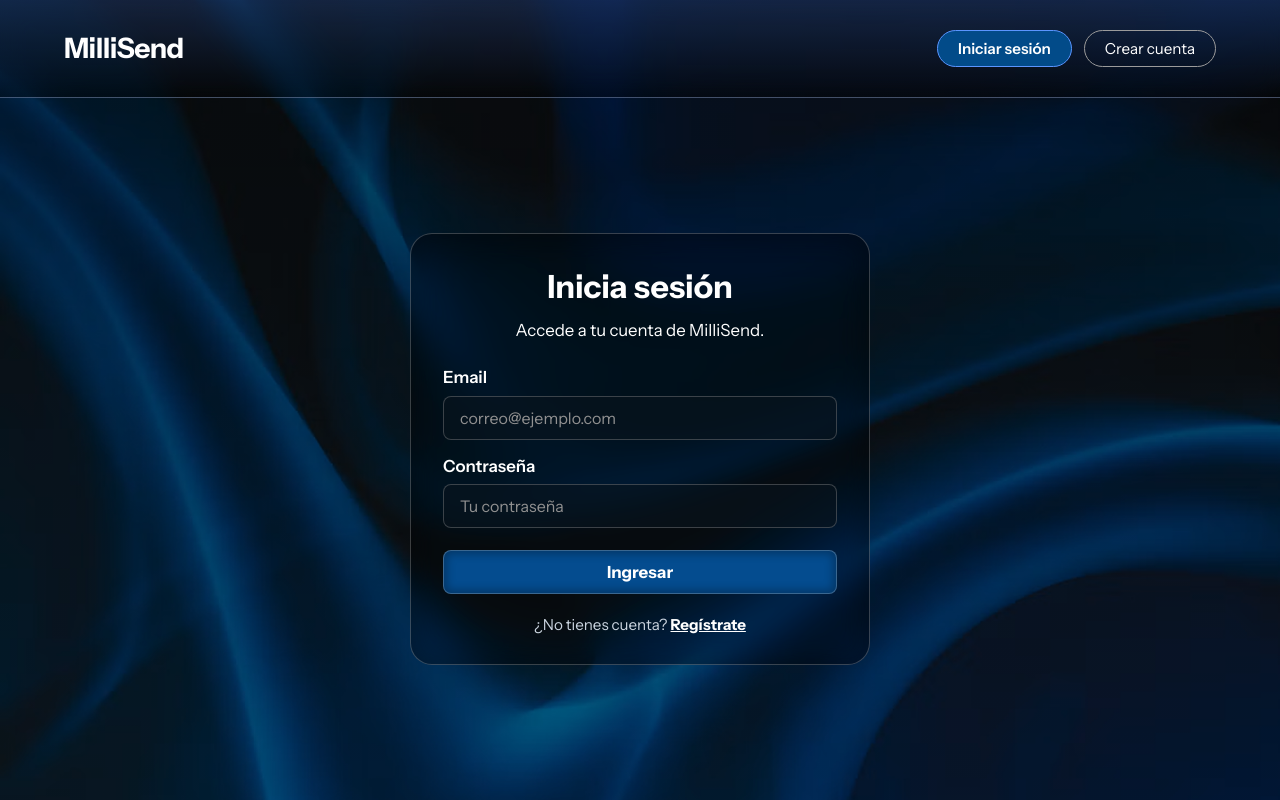
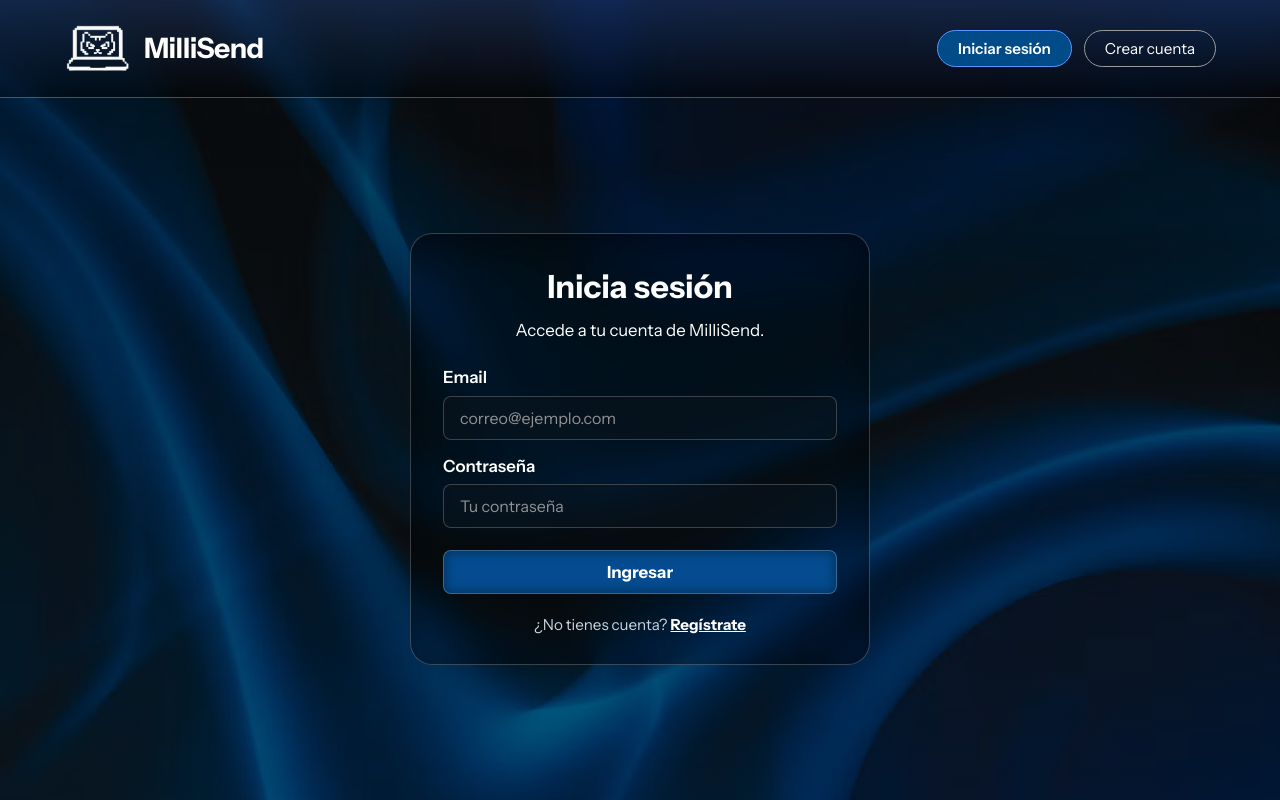
Before and after one commit to EnzoCaballero156/flashshare-200, a React (Vite) app in the folder client/: page /login in a window 1280 px wide. Built offline with nearby package versions, Linux system fonts and the light colour scheme; no server answers.

Commit message:
app/version8.3 (logo con icono)

```diff
--- /dev/null
+++ b/client/src/components/Logo.jsx
@@ -0,0 +1,12 @@
+import logo from '../img/logo.png'
+
+const Logo = () => {
+    return (
+        <div className="brand">
+            <img src={logo} alt="" className="brand-logo" />
+            <strong className="brand-name">MilliSend</strong>
+        </div>
+    );
+}
+
+export default Logo
--- a/client/src/pages/Auth/Login.jsx
+++ b/client/src/pages/Auth/Login.jsx
@@ -1,6 +1,7 @@
 import { useState } from "react";
 import api from "../../services/api";
 import "./Auth.css";
+import Logo from "../../components/Logo";
 
 const Login = ({ onRegisterClick }) => {
     const [email, setEmail] = useState("");
@@ -28,7 +29,7 @@ const Login = ({ onRegisterClick }) => {
     return (
         <div className="auth-page">
             <header className="home-header">
-                <strong className="brand-name">MilliSend</strong>
+                <Logo/>
                 <div className="header-actions">
                     <button type="button" className="btn-outline active" aria-current="page">
                         Iniciar sesión
--- a/client/src/pages/Auth/Register.jsx
+++ b/client/src/pages/Auth/Register.jsx
@@ -28,7 +28,7 @@ const Register = ({ onLoginClick }) => {
     return (
         <div className="auth-page">
             <header className="home-header">
-                <strong className="brand-name">MilliSend</strong>
+                <Logo/>
                 <div className="header-actions">
                     <button type="button" className="btn-outline" onClick={onLoginClick}>
                         Iniciar sesión
--- a/client/src/pages/Home/Home.css
+++ b/client/src/pages/Home/Home.css
@@ -28,6 +28,18 @@
   border-bottom: 1px solid rgba(255, 255, 255, 0.2);
   backdrop-filter: blur(14px);
   -webkit-backdrop-filter: blur(14px);
+}
+
+.brand {
+  display: flex;
+  align-items: center;
+  gap: 12px;
+}
+
+.brand-logo {
+  display: block;
+  height: clamp(34px, 3.6vw, 48px);
+  width: auto;
 }
 
 .brand-name {
--- a/client/src/pages/Home/Home.jsx
+++ b/client/src/pages/Home/Home.jsx
@@ -105,7 +105,7 @@ export default function Home({ onJoinSuccess, onLoginClick, onRegisterClick, onL
   return (
     <div className="home-page">
       <header className="home-header">
-        <strong className="brand-name">MilliSend</strong>
+        <Logo/>
         <div className="header-actions">
           {user && user != null ? (<>
             <p>{user.email}</p>
--- a/client/src/pages/Room/Room.jsx
+++ b/client/src/pages/Room/Room.jsx
@@ -259,7 +259,7 @@ export default function Room({ roomData, onLeave, onLoginClick, onRegisterClick,
   return (
     <div className="room-page">
       <header className="home-header">
-        <strong className="brand-name">MilliSend</strong>
+        <Logo/>
         <div className="header-actions">
           {user && user != null ? (<>
             <p>{user.email}</p>
```
